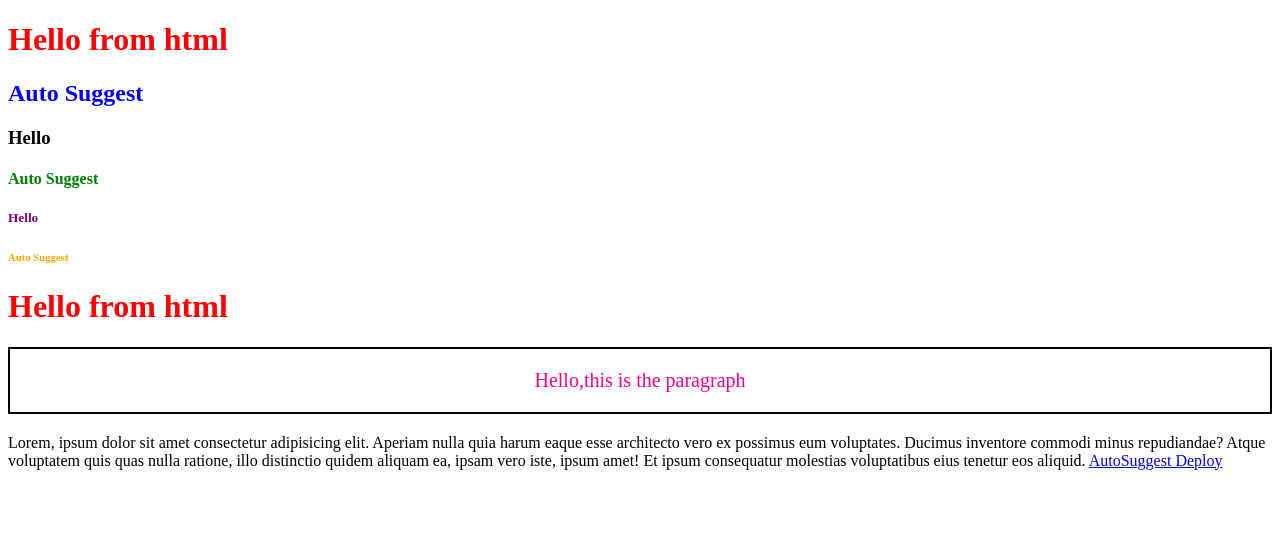
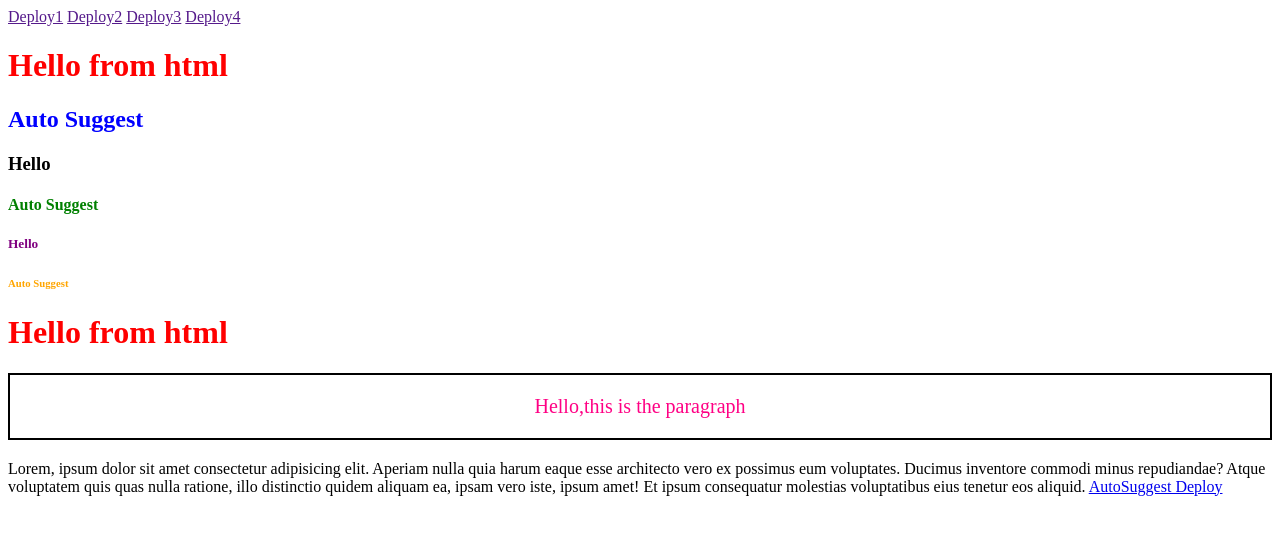
Before and after one commit to 24wh1a05a5/autosuggest, a website: page frontend/index.html in a window 1280 px wide. Drawn offline with Linux system fonts and the light colour scheme.

Commit message:
made changes in practiced html code

```diff
--- a/frontend/index.html
+++ b/frontend/index.html
@@ -7,6 +7,14 @@
     <link rel="stylesheet" href="css/index.css">
 </head>
 <body>
+    <div class="navbar">
+      <a href="" target="blank">Deploy1</a>
+      <a href="" target="blank"> Deploy2</a>
+      <a href="" target="blank"> Deploy3</a>
+      <a href="" target="blank"> Deploy4</a>
+    </div>
+
+
    <h1>Hello from html</h1>
    <h2 id="heading2">Auto Suggest</h2>
    <h3>Hello</h3>
```
